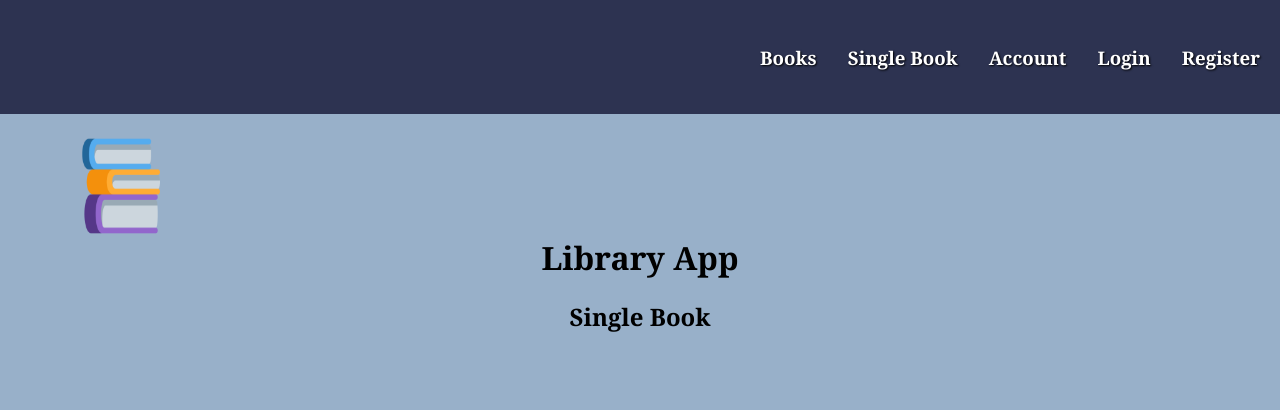
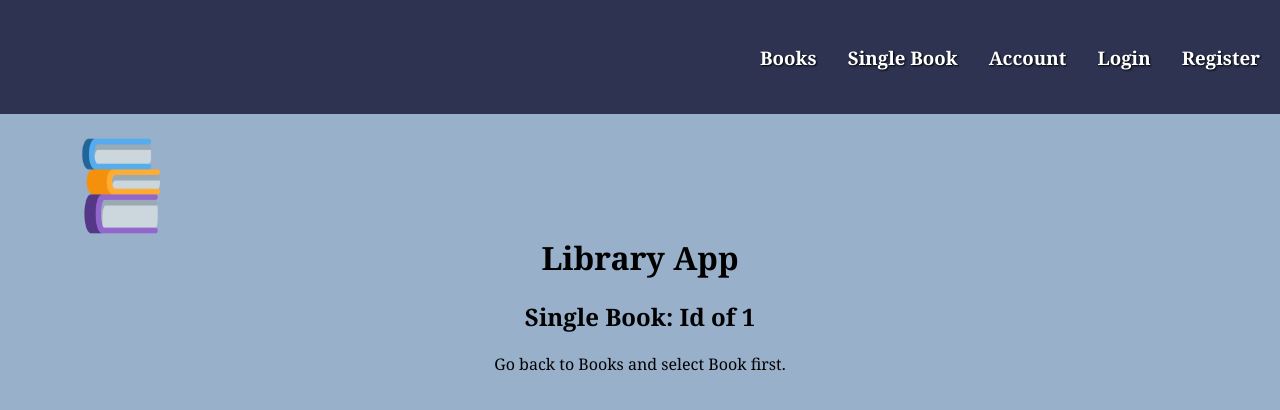
Before and after one commit to Selene-Kas/book-buddy-react, a React (Vite) app: page /books/1 in a window 1280 px wide. Shown: the top 410 px of the page. Built offline with nearby package versions, Linux system fonts and the light colour scheme; no server answers.

Commit message:
render single book details in file, set state and useEffect

```diff
--- a/src/components/SingleBook.jsx
+++ b/src/components/SingleBook.jsx
@@ -1,9 +1,38 @@
+import { useState, useEffect } from "react";
+import { useParams } from "react-router-dom";
+import { fetchSingleBook } from "../Api";
 
 const SingleBook = () => {
+    const { id }= useParams();
+    const [book, setBook] = useState( );
+
+
+  useEffect(()=>{
+    async function getBookDetails() {
+        const bookDetails = await fetchSingleBook(id);
+       setBook(bookDetails)
+       //console.log(bookDetails)
+    }
+    getBookDetails()
+  }, [] )
+
     return (
-    <>
-    <h2>Single Book</h2>
-    </>
+    <div>
+    <h2>Single Book: Id of {id}</h2>
+    {book ? (
+        <ul className="singleBook">
+          <li>Title: {book.title}</li>
+          <li><img src={book.coverimage} alt={book.title}  /></li>
+          <li>Author: {book.author}</li>
+          <li>Description: : {book.description}</li>
+          <li>ID: {book.id}</li>
+          <li>Available: {book.available}</li>
+          <button> Return Book </button>
+        </ul>
+        ): (
+          <div>Go back to Books and select Book first.</div>
+        )}
+    </div>
     )
 }
 export default SingleBook;
```
